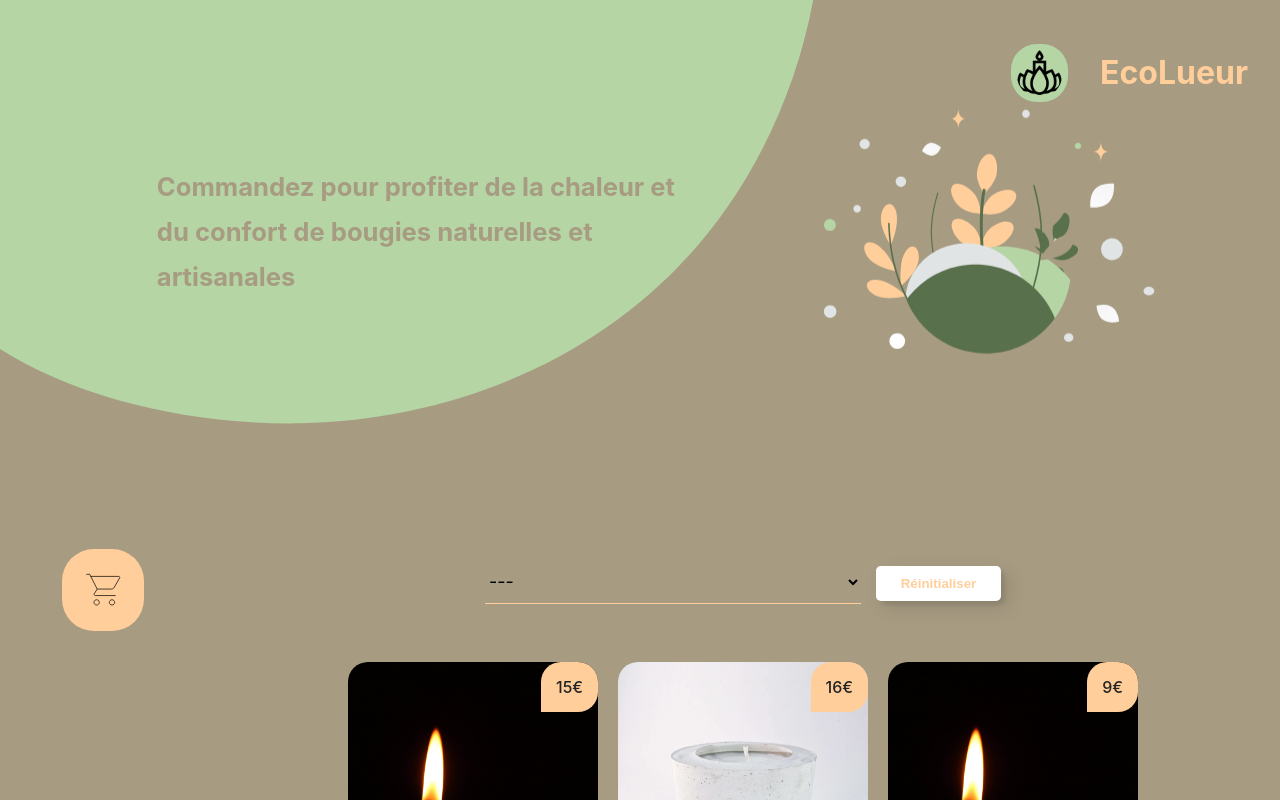
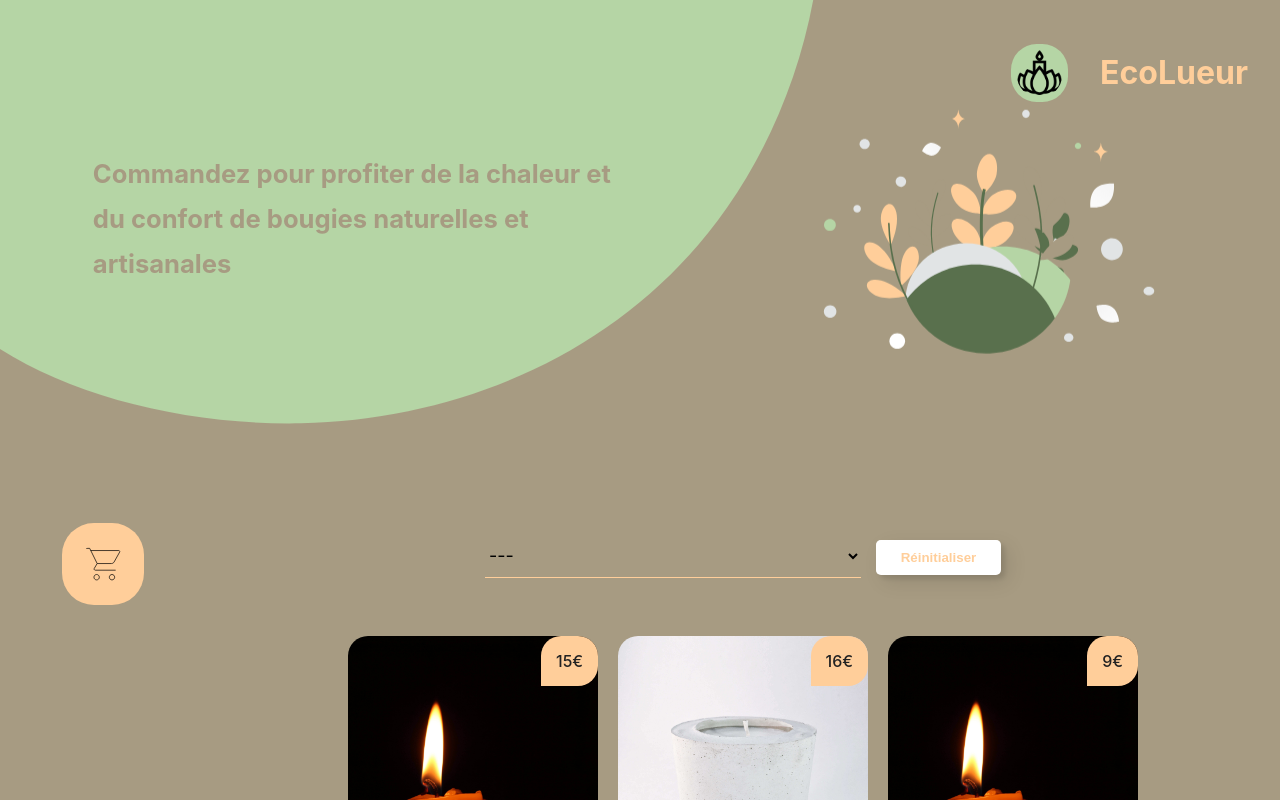
Before and after one commit to PfalzgraffT/EcoLueur, a React (Create React App) app: page / in a window 1280 px wide. Shown: the top 800 px of the page. Built offline with nearby package versions, Linux system fonts and the light colour scheme.

Commit message:
Modification du margin du lmj-container

```diff
--- a/src/styles/Container.css
+++ b/src/styles/Container.css
@@ -5,7 +5,7 @@
     height: -webkit-fill-available;
     text-align: center;
     padding: 14vw 0;
-    margin: 1% 10%;
+    margin: 0% 5%;
     justify-content: center;
 }
 
```
Also changed, not shown: 1 other file (tests, documents, lock files or other folders).
